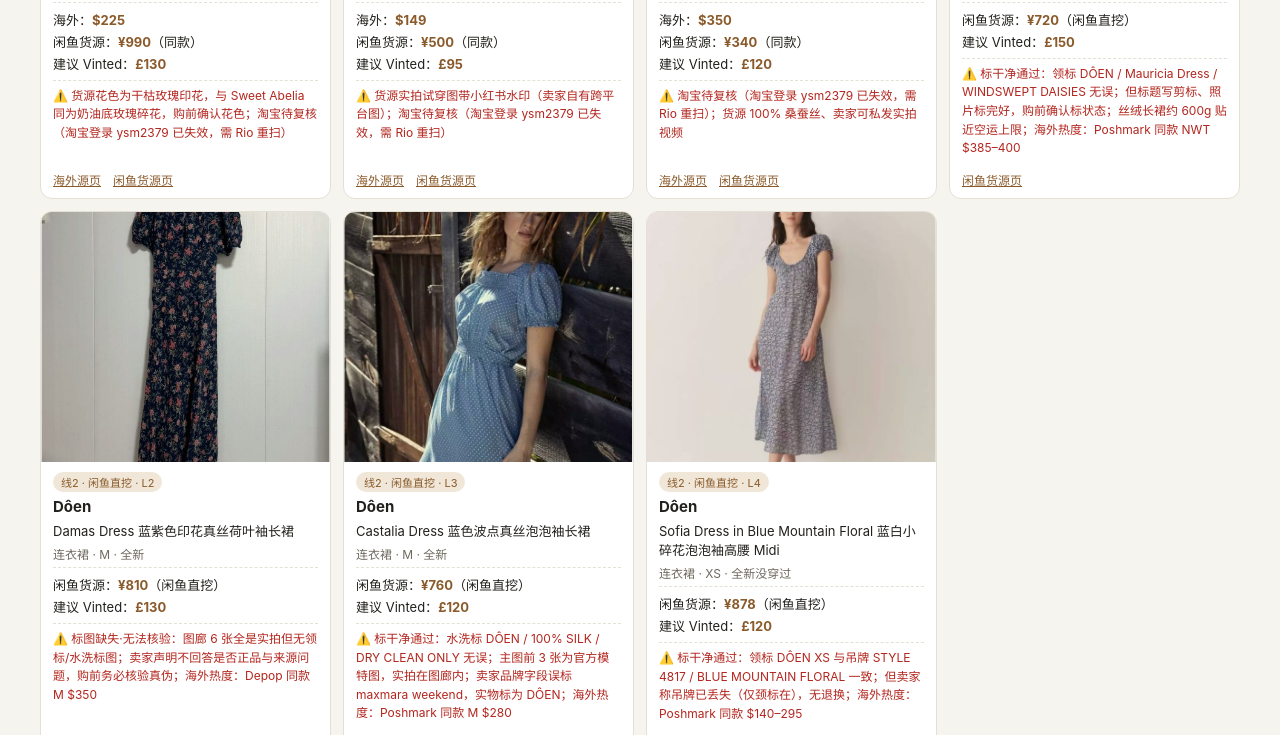
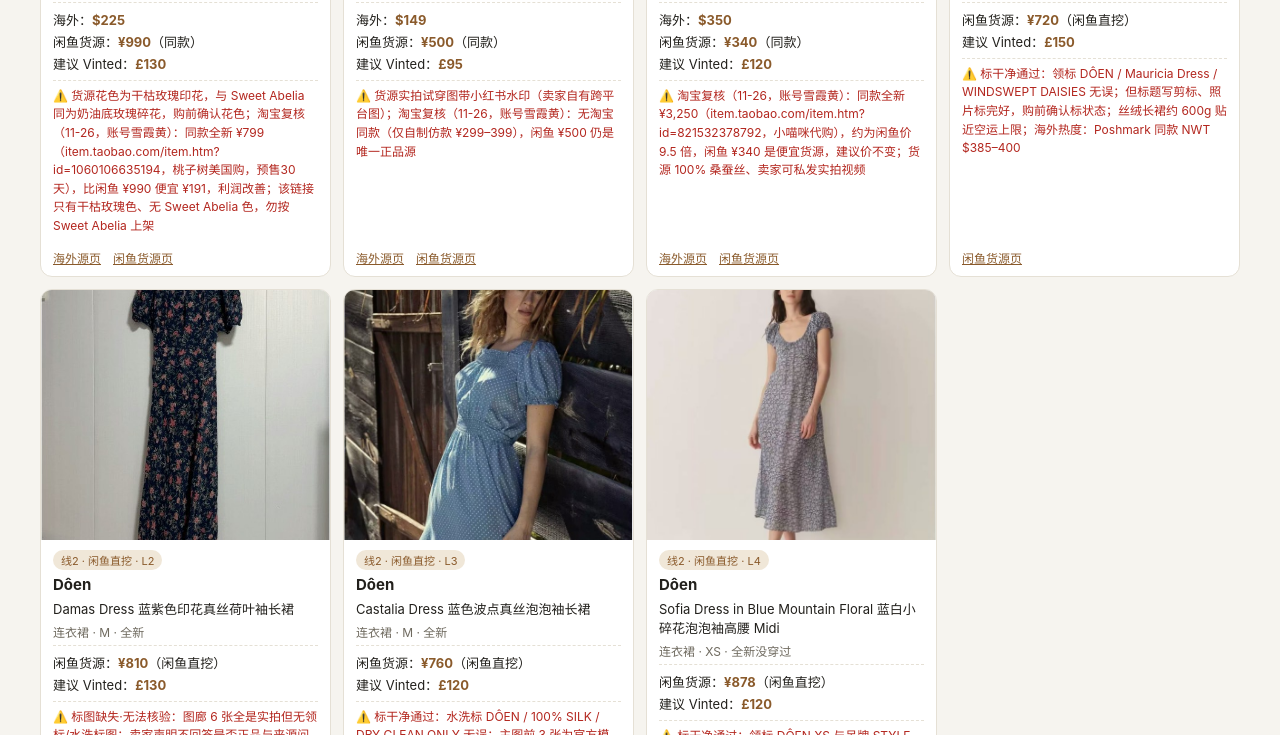
Before and after one commit to austinbill1979/vt-selection-report, a plain HTML site: page index.html in a window 1280 px wide. Shown: the part 652-1387 px from the top of the page. Drawn offline with Linux system fonts and the light colour scheme.

Commit message:
Update report page

```diff
--- a/index.html
+++ b/index.html
@@ -59,9 +59,9 @@ footer{max-width:1200px;margin:24px auto 0;color:var(--mut);font-size:12px;line-
 <footer>汇率参考约 ¥7.2 = £1。⚠️ 标注为替代款 / 尺码 / 真伪等需购前复核项，未标注为同款或通过。线2 主图为闲鱼商品页截图（闲鱼图廊读不到图片直链，截图已经 Rio 授权）。</footer>
 <script>
 const DATA=[{date:"2026-11-26",items:[
-{id:"P1",line:"L1P",ln:"线1 · Poshmark",brand:"Dôen",style:"Stanza Dress in Sweet Abelia 奶油底橙色碎花方领泡泡袖 Midi",cat:"连衣裙",size:"M",cond:"几乎全新",src:"$225",srcUrl:"https://poshmark.com/listing/Doen-Stanza-Dress-in-Sweet-Abelia-M-6a8774a617a3c44093bb4824",xy:"¥990",xyKind:"同款",xyUrl:"https://www.goofish.com/item?id=1099713850239",sug:"£130",img:"https://di2ponv0v5otw.cloudfront.net/posts/2026/08/20/6a8774a617a3c44093bb4824/l_6a8774a617a3c44093bb4825.jpg",flag:"⚠️ 货源花色为干枯玫瑰印花，与 Sweet Abelia 同为奶油底玫瑰碎花，购前确认花色；淘宝待复核（淘宝登录 ysm2379 已失效，需 Rio 重扫）",warn:1},
-{id:"P2",line:"L1P",ln:"线1 · Poshmark",brand:"Dôen",style:"Ranger Dress, Rossendale Valley Plaid 蓝红格纹系带棉府绸 Midi",cat:"连衣裙",size:"XS",cond:"全新带吊牌",src:"$149",srcUrl:"https://poshmark.com/listing/Doen-Ranger-Dress-w-belt-Rossendale-Valley-Plaid-Size-XS-NWT-6a17868fff03203e0c79b091",xy:"¥500",xyKind:"同款",xyUrl:"https://www.goofish.com/item?id=1069271140050",sug:"£95",img:"https://di2ponv0v5otw.cloudfront.net/posts/2026/05/27/6a17868fff03203e0c79b091/l_6a17868fff03203e0c79b092.jpg",flag:"⚠️ 货源实拍试穿图带小红书水印（卖家自有跨平台图）；淘宝待复核（淘宝登录 ysm2379 已失效，需 Rio 重扫）",warn:1},
-{id:"P3",line:"L1P",ln:"线1 · Poshmark",brand:"Dôen",style:"Valeria Silk Lace Dress 奶油色真丝蕾丝连衣裙",cat:"连衣裙",size:"S",cond:"几乎全新（仅穿1次）",src:"$350",srcUrl:"https://poshmark.com/listing/Doen-Valeria-Silk-Lace-Dress-6afea8557282539126760674",xy:"¥340",xyKind:"同款",xyUrl:"https://www.goofish.com/item?id=1081351449203",sug:"£120",img:"https://di2ponv0v5otw.cloudfront.net/posts/2026/11/18/6afea8557282539126760674/l_6afea92e28951fdcf635cce7.jpg",flag:"⚠️ 淘宝待复核（淘宝登录 ysm2379 已失效，需 Rio 重扫）；货源 100% 桑蚕丝、卖家可私发实拍视频",warn:1},
+{id:"P1",line:"L1P",ln:"线1 · Poshmark",brand:"Dôen",style:"Stanza Dress in Sweet Abelia 奶油底橙色碎花方领泡泡袖 Midi",cat:"连衣裙",size:"M",cond:"几乎全新",src:"$225",srcUrl:"https://poshmark.com/listing/Doen-Stanza-Dress-in-Sweet-Abelia-M-6a8774a617a3c44093bb4824",xy:"¥990",xyKind:"同款",xyUrl:"https://www.goofish.com/item?id=1099713850239",sug:"£130",img:"https://di2ponv0v5otw.cloudfront.net/posts/2026/08/20/6a8774a617a3c44093bb4824/l_6a8774a617a3c44093bb4825.jpg",flag:"⚠️ 货源花色为干枯玫瑰印花，与 Sweet Abelia 同为奶油底玫瑰碎花，购前确认花色；淘宝复核（11-26，账号雪霞黄）：同款全新 ¥799（item.taobao.com/item.htm?id=1060106635194，桃子树美国购，预售30天），比闲鱼 ¥990 便宜 ¥191，利润改善；该链接只有干枯玫瑰色、无 Sweet Abelia 色，勿按 Sweet Abelia 上架",warn:1},
+{id:"P2",line:"L1P",ln:"线1 · Poshmark",brand:"Dôen",style:"Ranger Dress, Rossendale Valley Plaid 蓝红格纹系带棉府绸 Midi",cat:"连衣裙",size:"XS",cond:"全新带吊牌",src:"$149",srcUrl:"https://poshmark.com/listing/Doen-Ranger-Dress-w-belt-Rossendale-Valley-Plaid-Size-XS-NWT-6a17868fff03203e0c79b091",xy:"¥500",xyKind:"同款",xyUrl:"https://www.goofish.com/item?id=1069271140050",sug:"£95",img:"https://di2ponv0v5otw.cloudfront.net/posts/2026/05/27/6a17868fff03203e0c79b091/l_6a17868fff03203e0c79b092.jpg",flag:"⚠️ 货源实拍试穿图带小红书水印（卖家自有跨平台图）；淘宝复核（11-26，账号雪霞黄）：无淘宝同款（仅自制仿款 ¥299–399），闲鱼 ¥500 仍是唯一正品源",warn:1},
+{id:"P3",line:"L1P",ln:"线1 · Poshmark",brand:"Dôen",style:"Valeria Silk Lace Dress 奶油色真丝蕾丝连衣裙",cat:"连衣裙",size:"S",cond:"几乎全新（仅穿1次）",src:"$350",srcUrl:"https://poshmark.com/listing/Doen-Valeria-Silk-Lace-Dress-6afea8557282539126760674",xy:"¥340",xyKind:"同款",xyUrl:"https://www.goofish.com/item?id=1081351449203",sug:"£120",img:"https://di2ponv0v5otw.cloudfront.net/posts/2026/11/18/6afea8557282539126760674/l_6afea92e28951fdcf635cce7.jpg",flag:"⚠️ 淘宝复核（11-26，账号雪霞黄）：同款全新 ¥3,250（item.taobao.com/item.htm?id=821532378792，小喵咪代购），约为闲鱼价 9.5 倍，闲鱼 ¥340 是便宜货源，建议价不变；货源 100% 桑蚕丝、卖家可私发实拍视频",warn:1},
 {id:"L1",line:"L2",ln:"线2 · 闲鱼直挖",brand:"Dôen",style:"Mauricia Dress in Windswept Daisies 紫色丝绒碎花长袖高领 Maxi",cat:"连衣裙",size:"XS",cond:"全新",src:"",srcUrl:"",xy:"¥720",xyKind:"闲鱼直挖",xyUrl:"https://www.goofish.com/item?id=1054864585838",sug:"£150",img:"img/2026-11-26/L1.jpg",flag:"⚠️ 标干净通过：领标 DÔEN / Mauricia Dress / WINDSWEPT DAISIES 无误；但标题写剪标、照片标完好，购前确认标状态；丝绒长裙约 600g 贴近空运上限；海外热度：Poshmark 同款 NWT $385–400",warn:1},
 {id:"L2",line:"L2",ln:"线2 · 闲鱼直挖",brand:"Dôen",style:"Damas Dress 蓝紫色印花真丝荷叶袖长裙",cat:"连衣裙",size:"M",cond:"全新",src:"",srcUrl:"",xy:"¥810",xyKind:"闲鱼直挖",xyUrl:"https://www.goofish.com/item?id=961722215828",sug:"£130",img:"img/2026-11-26/L2.jpg",flag:"⚠️ 标图缺失·无法核验：图廊 6 张全是实拍但无领标/水洗标图；卖家声明不回答是否正品与来源问题，购前务必核验真伪；海外热度：Depop 同款 M $350",warn:1},
 {id:"L3",line:"L2",ln:"线2 · 闲鱼直挖",brand:"Dôen",style:"Castalia Dress 蓝色波点真丝泡泡袖长裙",cat:"连衣裙",size:"M",cond:"全新",src:"",srcUrl:"",xy:"¥760",xyKind:"闲鱼直挖",xyUrl:"https://www.goofish.com/item?id=1088944537045",sug:"£120",img:"img/2026-11-26/L3.jpg",flag:"⚠️ 标干净通过：水洗标 DÔEN / 100% SILK / DRY CLEAN ONLY 无误；主图前 3 张为官方模特图，实拍在图廊内；卖家品牌字段误标 maxmara weekend，实物标为 DÔEN；海外热度：Poshmark 同款 M $280",warn:1},
@@ -78,8 +78,8 @@ const DATA=[{date:"2026-11-26",items:[
 {id:"L8",line:"L2",ln:"线2 · 闲鱼直挖",brand:"Reformation",style:"Flora Red Ruffle Midi Dress, US0 红色荷叶边中长裙",cat:"连衣裙",size:"US0",cond:"全新（仅试穿）",src:"",srcUrl:"",xy:"¥228",xyKind:"闲鱼直挖",xyUrl:"https://www.goofish.com/item?id=1071382266297",sug:"£75",img:"img/2026-11-25/L8.jpg",flag:"⚠️ 标图缺失·无法核验：第 5 图为订单截屏、非标图；海外热度：Vinted Reformation 碎花 Midi £75–85",warn:1},
 {id:"L9",line:"L2",ln:"线2 · 闲鱼直挖",brand:"Reformation",style:"Green Silk Camisole Midi Dress, US4 绿真丝吊带中长裙",cat:"连衣裙",size:"US4",cond:"几乎全新",src:"",srcUrl:"",xy:"¥189",xyKind:"闲鱼直挖",xyUrl:"https://www.goofish.com/item?id=1099155092177",sug:"£70",img:"img/2026-11-25/L9.jpg",flag:"✅ 领标核查干净通过（Reformation 领标 + 尺码 4 + MADE IN CHINA）",warn:0},
 {id:"L10",line:"L2",ln:"线2 · 闲鱼直挖",brand:"Alemais",style:"White Linen Ocean-Print Tie Mini Dress, S/AU6 白亚麻海洋印花系带迷你裙",cat:"连衣裙",size:"S/AU6",cond:"全新",src:"",srcUrl:"",xy:"¥388",xyKind:"闲鱼直挖",xyUrl:"https://www.goofish.com/item?id=1078250164786",sug:"£110",img:"img/2026-11-25/L10.jpg",flag:"✅ 领标水洗标核查干净通过（ALÉMAIS、7772D、100% LINEN、里料 100% COTTON、DESIGNED IN AUSTRALIA / MADE IN CHINA；领标 + 尺码标 AU 6/US 2 一致）；⚠️ 卖家为库存型转卖（S–XL 各尺码均有售），S 为本次规格尺码",warn:1},
-{id:"S1",line:"L3",ln:"线3 · Vinted Sold",brand:"Sézane",style:"Thibault Sweater (Sézane x Antoinette Poisson) 蓝碎花针织毛衣",cat:"针织毛衣",size:"S",cond:"Very good（近新）",src:"£60（已售）",srcUrl:"https://www.vinted.co.uk/items/10667283068-sezane-blue-floral-knit-sweater-size-s",xy:"¥490",xyKind:"同款",xyUrl:"https://www.goofish.com/item?id=1033423872722",sug:"£70",img:"https://images1.vinted.net/t/02_0093b_nHmjJ1tqL4V4s1ZvT6yF9CjL/f800/2dee557a.webp?s=b4dbbcd3fae37f0f0e3ffcfbda7e0c35cfba1fe",flag:"⚠️ 利润薄：建议 £70（约 ¥672）对货源 ¥490 + 空运，空间有限；看板 11-04–14 暂停快照；淘宝待复核（淘宝登录 ysm2379 已失效，需 Rio 重扫）",warn:1}
-]},{date:"2026-11-24",items:[{id:"P4",line:"L1P",ln:"线1 · Poshmark",brand:"Reformation",style:"Forest Dress, Mystique 绿底大白花 V 领长袖 Midi",cat:"连衣裙",size:"US 4",cond:"NWT",src:"$64",srcUrl:"https://poshmark.com/listing/NWT-Reformation-Forest-Dress-Mystique-4-6af5257728951fe46397292f",xy:"¥179",xyKind:"替代款",xyUrl:"https://www.goofish.com/item?id=1095757000044",sug:"£65",img:"https://di2ponv0v5otw.cloudfront.net/posts/2026/11/11/6af5257728951fe46397292f/l_wp_6af5257728951fe463972930.webp",flag:"⚠️ 替代款：货源为 Reformation Melba 绿底小碎花裹身长袖 Midi（小粉白碎花 vs Forest 大白花；裹身 vs V 领+前开衩），同品牌同品类同色系同长袖 Midi；货源 XS 对海外 US 4，尺码差一档；淘宝待复核（淘宝登录 ysm2379 已失效，需 Rio 重扫）",warn:1},
+{id:"S1",line:"L3",ln:"线3 · Vinted Sold",brand:"Sézane",style:"Thibault Sweater (Sézane x Antoinette Poisson) 蓝碎花针织毛衣",cat:"针织毛衣",size:"S",cond:"Very good（近新）",src:"£60（已售）",srcUrl:"https://www.vinted.co.uk/items/10667283068-sezane-blue-floral-knit-sweater-size-s",xy:"¥490",xyKind:"同款",xyUrl:"https://www.goofish.com/item?id=1033423872722",sug:"£70",img:"https://images1.vinted.net/t/02_0093b_nHmjJ1tqL4V4s1ZvT6yF9CjL/f800/2dee557a.webp?s=b4dbbcd3fae37f0f0e3ffcfbda7e0c35cfba1fe",flag:"⚠️ 利润薄：建议 £70（约 ¥672）对货源 ¥490 + 空运，空间有限；看板 11-04–14 暂停快照；淘宝复核（11-26，账号雪霞黄）：同款全新 ¥755（item.taobao.com/item.htm?id=1073937514447，桃子树美国购），比闲鱼贵 ¥265，闲鱼仍是便宜货源",warn:1}
+]},{date:"2026-11-24",items:[{id:"P4",line:"L1P",ln:"线1 · Poshmark",brand:"Reformation",style:"Forest Dress, Mystique 绿底大白花 V 领长袖 Midi",cat:"连衣裙",size:"US 4",cond:"NWT",src:"$64",srcUrl:"https://poshmark.com/listing/NWT-Reformation-Forest-Dress-Mystique-4-6af5257728951fe46397292f",xy:"¥179",xyKind:"替代款",xyUrl:"https://www.goofish.com/item?id=1095757000044",sug:"£65",img:"https://di2ponv0v5otw.cloudfront.net/posts/2026/11/11/6af5257728951fe46397292f/l_wp_6af5257728951fe463972930.webp",flag:"⚠️ 替代款：货源为 Reformation Melba 绿底小碎花裹身长袖 Midi（小粉白碎花 vs Forest 大白花；裹身 vs V 领+前开衩），同品牌同品类同色系同长袖 Midi；货源 XS 对海外 US 4，尺码差一档；淘宝复核（11-26，账号雪霞黄）：Forest 与 Melba 均无淘宝正品同款，仅复刻（绿碎花裹身 ¥149 涤纶、About Reformation 仿店 ¥391），闲鱼 ¥179 仍是最便宜正品源",warn:1},
 {id:"L1",line:"L2",ln:"线2 · 闲鱼直挖",brand:"Dôen",style:"Gilda Smocked Puff-Sleeve Tiered Midi Dress in Wheat, XS, NWT 小麦色泡泡袖抽褶层叠中长裙",cat:"连衣裙",size:"XS",cond:"全新带吊牌",src:"",srcUrl:"",xy:"¥750",xyKind:"闲鱼直挖",xyUrl:"https://www.goofish.com/item?id=1081062726050",sug:"£115",img:"img/2026-11-24/L1.jpg",flag:"✅ 领标水洗标核查干净通过（DÔEN 织标正确；水洗标 100% cotton、hand wash cold，与 Gilda 款一致）；海外热度：Vinted Dôen 连衣裙 500+ 在售，Ischia £90.46（56 收藏）/ Sofia £115（44 收藏）",warn:0},
 {id:"L2",line:"L2",ln:"线2 · 闲鱼直挖",brand:"Dôen",style:"Amoretta Polka Dot Smocked Midi Dress, S, New 波点抽褶中长裙",cat:"连衣裙",size:"S",cond:"全新",src:"",srcUrl:"",xy:"¥570",xyKind:"闲鱼直挖",xyUrl:"https://www.goofish.com/item?id=1068558143575",sug:"£95",img:"img/2026-11-24/L2.jpg",flag:"⚠️ 标图缺失·无法核验：4 张上身实拍、无标图；照片带小红书水印；海外热度：Vinted Dôen 连衣裙 500+ 在售",warn:1},
 {id:"L3",line:"L2",ln:"线2 · 闲鱼直挖",brand:"Dôen",style:"Kleveland Lace Maxi Dress, XS, New 蕾丝长裙",cat:"连衣裙",size:"XS",cond:"全新",src:"",srcUrl:"",xy:"¥615",xyKind:"闲鱼直挖",xyUrl:"https://www.goofish.com/item?id=935169832649",sug:"£110",img:"img/2026-11-24/L3.jpg",flag:"⚠️ 标图缺失·无法核验：9 图含实拍平铺/蕾丝特写、无标图；卖家称可按需提供其他尺码；海外热度：Vinted Dôen 连衣裙 500+ 在售",warn:1},
@@ -94,8 +94,8 @@ const DATA=[{date:"2026-11-26",items:[
 {id:"S3",line:"L3",ln:"线3 · Vinted Sold",brand:"Sandro",style:"Black Pearl Collar Cardigan 黑色珍珠领金扣开衫",cat:"针织开衫",size:"XS",cond:"全新带吊牌",src:"£55",srcUrl:"https://www.vinted.co.uk/items/10668335274-sandro-cardigan-size-0",xy:"¥30",xyKind:"替代款",xyUrl:"https://www.goofish.com/item?id=1055803877890",sug:"£55",img:"https://images1.vinted.net/t/06_02035_Pmi9esHGVud9aJBiky2HhgUw/f800/cf8d30b9.webp?s=9dfbe29fce93f8e74f1d2fd93084b551980e57c4",flag:"⚠️ 替代款：黑色珍珠扣 V 领开衫、泡泡袖，与 sold 款（珍珠领金扣）袖型/领型不同；货源 M 码对 sold XS；看板价 £85 与页面价 £55 不一致，建议价按页面 £55；sold 款底部按扣需重缝（小瑕疵）；Sold 确认 2026-11-06（看板暂停快照）",warn:1},
 {id:"S4",line:"L3",ln:"线3 · Vinted Sold",brand:"Sandro",style:"Black Ribbed Cardigan Beige Suit Collar 黑色罗纹翻领开衫",cat:"针织开衫",size:"S",cond:"Very good",src:"£55",srcUrl:"https://www.vinted.co.uk/items/10659834218-sandro-paris",xy:"¥100",xyKind:"同款",xyUrl:"https://www.goofish.com/item?id=1100309737422",sug:"£55",img:"https://images1.vinted.net/t/05_014c6_YcZaoU4urGCQHpv9DF5nwgLz/f800/765ec4e2.webp?s=8fa403d4f153f74f9f23b52e83c327af99454464",flag:"⚠️ 货源为 0/XS（sold 为 S），同款同色、尺码差一档；卖家称门襟无扣、Vinted 图示 2 颗扣，细节待核；Sold 确认 2026-11-05（看板暂停快照）",warn:1}
 ]},{date:"2026-11-23",items:[
-{id:"P10",line:"L1P",ln:"线1 · Poshmark",brand:"Dôen",style:"Black Sheer Floral Button-Front Blouse 黑色雪纺碎花上衣，100% 真丝",cat:"上衣",size:"0/XS",cond:"Like New",src:"$125",srcUrl:"https://poshmark.com/listing/Doen-Black-Sheer-Floral-ButtonFront-Blouse-100-silk-6a3d678f310f1ce7d4b6cf78",xy:"¥450",xyKind:"同款",xyUrl:"https://www.goofish.com/item?id=1083300006617",sug:"£85",img:"https://di2ponv0v5otw.cloudfront.net/posts/2026/06/25/6a3d678f310f1ce7d4b6cf78/l_6a3d67cc9b2158aece6da3a8.jpg",flag:"⚠️ 淘宝待复核（淘宝登录 ysm2379 任务中途丢失、滑块验证被拒，需 Rio 重扫）；闲鱼「立即购买」在售已核实",warn:1},
-{id:"D10",line:"L1D",ln:"线1 · Depop",brand:"Toteme",style:"Twist Dress 奶油白扭结连衣裙",cat:"连衣裙",size:"XS",cond:"Brand new",src:"$139.30",srcUrl:"https://www.depop.com/products/sailo9_kiki-toteme-twist-dress-f911/",xy:"¥812",xyKind:"同款",xyUrl:"https://www.goofish.com/item?id=975433590506",sug:"£115",img:"img/2026-11-23/D10.jpg",flag:"⚠️ 淘宝待复核；货源标题写 34码但尺码栏为 M，购前须确认实为 34/XS；另有 ¥1,299 全新带吊牌 34码白色同款；已排除 ¥450「工厂打版」复刻款；按 £115 售出利润薄",warn:1},
+{id:"P10",line:"L1P",ln:"线1 · Poshmark",brand:"Dôen",style:"Black Sheer Floral Button-Front Blouse 黑色雪纺碎花上衣，100% 真丝",cat:"上衣",size:"0/XS",cond:"Like New",src:"$125",srcUrl:"https://poshmark.com/listing/Doen-Black-Sheer-Floral-ButtonFront-Blouse-100-silk-6a3d678f310f1ce7d4b6cf78",xy:"¥450",xyKind:"同款",xyUrl:"https://www.goofish.com/item?id=1083300006617",sug:"£85",img:"https://di2ponv0v5otw.cloudfront.net/posts/2026/06/25/6a3d678f310f1ce7d4b6cf78/l_6a3d67cc9b2158aece6da3a8.jpg",flag:"⚠️ 淘宝复核（11-26，账号雪霞黄）：无淘宝同款；闲鱼「立即购买」在售已核实",warn:1},
+{id:"D10",line:"L1D",ln:"线1 · Depop",brand:"Toteme",style:"Twist Dress 奶油白扭结连衣裙",cat:"连衣裙",size:"XS",cond:"Brand new",src:"$139.30",srcUrl:"https://www.depop.com/products/sailo9_kiki-toteme-twist-dress-f911/",xy:"¥812",xyKind:"同款",xyUrl:"https://www.goofish.com/item?id=975433590506",sug:"£115",img:"img/2026-11-23/D10.jpg",flag:"⚠️ 淘宝复核（11-26，账号雪霞黄）：无淘宝同款，尺码 34 vs M 仍未解决，购前须向卖家确认实为 34/XS；另有 ¥1,299 全新带吊牌 34码白色同款；已排除 ¥450「工厂打版」复刻款；按 £115 售出利润薄",warn:1},
 {id:"L1",line:"L2",ln:"线2 · 闲鱼直挖",brand:"Alemais",style:"Paradise Print Linen Spaghetti Strap Maxi Dress, AU6 / US2 天堂印花亚麻吊带长裙",cat:"连衣裙",size:"AU6/US2",cond:"几乎全新",src:"",srcUrl:"",xy:"¥359",xyKind:"闲鱼直挖",xyUrl:"https://www.goofish.com/item?id=1062632510109",sug:"£89",img:"img/2026-11-23/L1.jpg",flag:"✅ 领标水洗标核查干净通过（ALÉMAIS、AU 6/US 2、1812D、100% LINEN、DESIGNED IN AUSTRALIA、MADE IN INDIA）；主图为手机截屏、图廊另有实拍；海外热度：Vinted Alemais 亚麻长裙 AU8 £131 / UK6 £138 在售",warn:0},
 {id:"L2",line:"L2",ln:"线2 · 闲鱼直挖",brand:"Alemais",style:"1202D Linen Shirt Dress, Green Paisley Print, AU8 / UK8 绿佩斯利印花亚麻衬衫裙",cat:"连衣裙",size:"AU8/US4",cond:"全新未穿洗",src:"",srcUrl:"",xy:"¥330",xyKind:"闲鱼直挖",xyUrl:"https://www.goofish.com/item?id=1081791760333",sug:"£79",img:"img/2026-11-23/L2.jpg",flag:"✅ 领标水洗标核查干净通过（ALÉMAIS、AU 8/US 4、1202D、100% LIN、里料 100% COTON、CONÇU EN AUSTRALIE、FABRIQUÉ EN CHINE）；图廊有实拍；海外热度：Vinted Alemais 亚麻裙 £95–149 在售",warn:0},
 {id:"L3",line:"L2",ln:"线2 · 闲鱼直挖",brand:"Sézane",style:"White Broderie Anglaise Lace Dress, Size 34 / UK6 / XS 白色重工蕾丝连衣裙",cat:"连衣裙",size:"34/UK6",cond:"几乎全新",src:"",srcUrl:"",xy:"¥200",xyKind:"闲鱼直挖",xyUrl:"https://www.goofish.com/item?id=801901108402",sug:"£75",img:"img/2026-11-23/L3.jpg",flag:"✅ 领标水洗标核查干净通过（SÉZANE FAIT AVEC AMOUR、34、MADE IN CHINA + 吊牌；水洗标 100% Coton、里料 100% Viscose；三标齐全）；主图为品牌官方模特图，图廊另有卖家实拍平铺/量尺图；海外热度：Vinted Sézane 连衣裙多款 £85–100 有收藏",warn:0},
```
